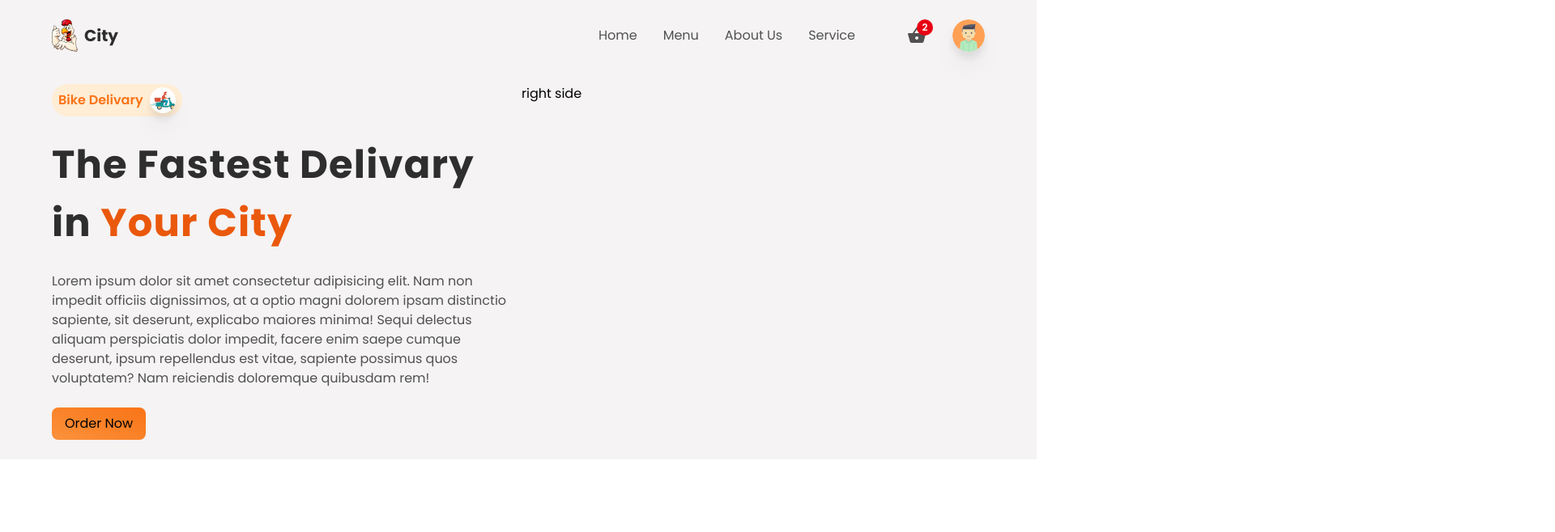
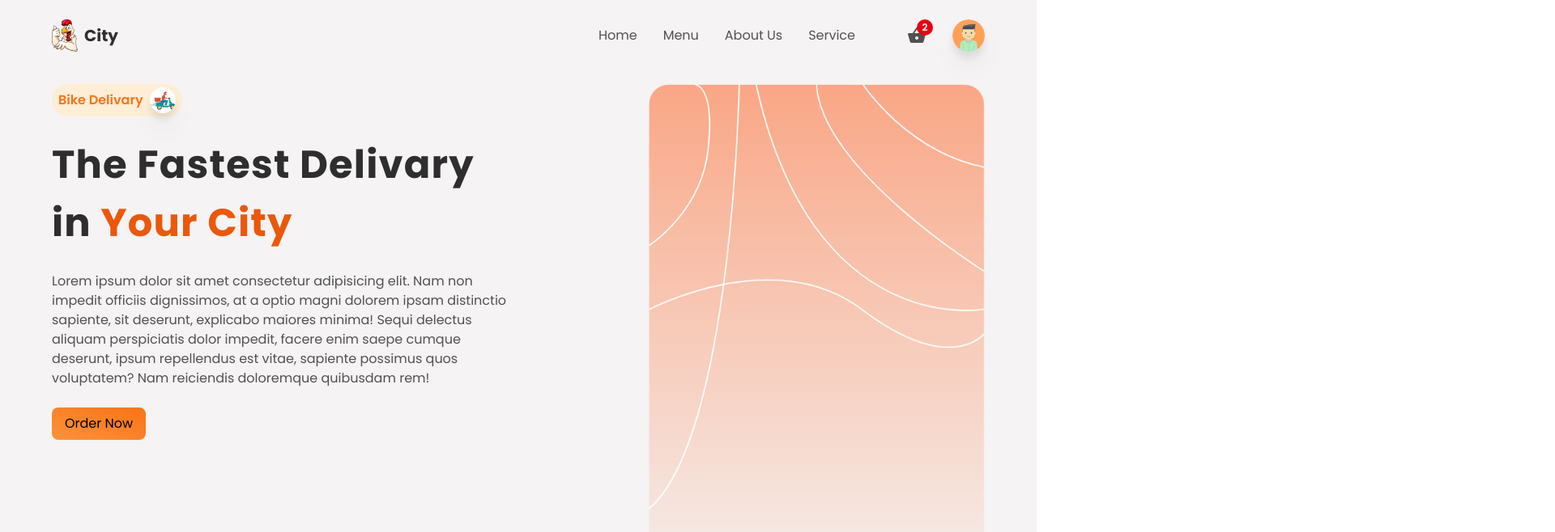
Before and after one commit to mamun060/react-redux-firebase-tailwind-restaurant-application, a React (Create React App) app: page / in a window 1280 px wide. Shown: the top 658 px of the page at 81% size, 1920 px wide, since content can reach past the window. Built offline with nearby package versions, Linux system fonts and the light colour scheme.

Commit message:
add home hero section

```diff
--- /dev/null
+++ b/src/components/HomeContainer.jsx
@@ -0,0 +1,43 @@
+import React from 'react'
+import delivary from '../img/delivery.png';
+import heroBg from '../img/heroBg.png'
+
+function HomeContainer() {
+  return (
+    <section className='grid grid-cols-1 md:grid-cols-2 gap-2 w-full' id='home'>
+
+            <div className='py-2 flex-1 flex flex-col items-start justify-start gap-6'>
+               <div className='flex items-center gap-2 justify-center bg-orange-100 px-2 py-1 rounded-full'>
+                    <p className='text-base text-orange-500 font-semibold'>Bike Delivary</p>
+                    <div className='w-8 h-8 bg-white rounded-full overflow-hidden drop-shadow-xl'>
+                        <img src={delivary} alt="" />
+                    </div>
+               </div>
+
+               <p className='text-[2.5rem] md:text-[3rem] font-bold tracking-wide text-headingColor'>The Fastest Delivary in {""}
+               <span className=' text-orange-600 text-[2rem] lg:text-[3rem]'>Your City</span>
+                </p>
+                <p className='text-base text-textColor text-center md:text-left'>
+                    Lorem ipsum dolor sit amet consectetur adipisicing elit.
+                    Nam non impedit officiis dignissimos, at a optio magni
+                    dolorem ipsam distinctio sapiente, sit deserunt, explicabo
+                    maiores minima! Sequi delectus aliquam perspiciatis dolor
+                    impedit, facere enim saepe cumque deserunt,
+                    ipsum repellendus est vitae, sapiente possimus quos voluptatem?
+                    Nam reiciendis doloremque quibusdam rem!
+                </p>
+
+                <button type='button' className=' bg-gradient-to-tr from-orange-400 to-orange-500 md:w-auto w-full
+                px-4 py-2 rounded-lg hover:shadow-lg transition-all ease-in-out duration-100'>Order Now</button>
+            </div>
+
+            <div className='py-2 flex-1 flex items-center'>
+                <img src={heroBg} alt="" className=' ml-auto h-420 w-full lg:w-auto lg:h-650' />
+                <div className=' w-full h-full absolute flex items-center justify-center'></div>
+            </div>
+
+        </section>
+  )
+}
+
+export default HomeContainer
--- a/src/components/MainContainer.jsx
+++ b/src/components/MainContainer.jsx
@@ -1,39 +1,11 @@
 import React from 'react';
-import delivary from '../img/delivery.png';
+import HomeContainer from './HomeContainer';
+
 
 const MainConatienr = () => {
     return (
-        <div className='grid grid-cols-1 md:grid-cols-2 gap-2'>
-
-            <div className='py-2 flex-1 flex flex-col items-start justify-start gap-6'>
-               <div className='flex items-center gap-2 justify-center bg-orange-100 px-2 py-1 rounded-full'>
-                    <p className='text-base text-orange-500 font-semibold'>Bike Delivary</p>
-                    <div className='w-8 h-8 bg-white rounded-full overflow-hidden drop-shadow-xl'>
-                        <img src={delivary} alt="" />
-                    </div>
-               </div>
-
-               <p className='text-[2.5rem] md:text-[3rem] font-bold tracking-wide text-headingColor'>The Fastest Delivary in {""}
-               <span className=' text-orange-600 text-[2rem] lg:text-[3rem]'>Your City</span>
-                </p>
-                <p className='text-base text-textColor text-center md:text-left'>
-                    Lorem ipsum dolor sit amet consectetur adipisicing elit.
-                    Nam non impedit officiis dignissimos, at a optio magni
-                    dolorem ipsam distinctio sapiente, sit deserunt, explicabo
-                    maiores minima! Sequi delectus aliquam perspiciatis dolor
-                    impedit, facere enim saepe cumque deserunt,
-                    ipsum repellendus est vitae, sapiente possimus quos voluptatem?
-                    Nam reiciendis doloremque quibusdam rem!
-                </p>
-
-                <button type='button' className=' bg-gradient-to-tr from-orange-400 to-orange-500 md:w-auto w-full
-                px-4 py-2 rounded-lg hover:shadow-lg transition-all ease-in-out duration-100'>Order Now</button>
-            </div>
-
-            <div className='py-2 flex-1'>
-                right side
-            </div>
-
+        <div className=' w-full h-auto flex flex-col items-center justify-center overflow-x-hidden'>
+            <HomeContainer />
         </div>
     );
 }
--- a/src/components/index.js
+++ b/src/components/index.js
@@ -1 +1,4 @@
 export { default as Header} from './Header';
+export { default as MainContainer} from './MainContainer';
+export { default as CreateContainer} from './CreateContainer';
+export { default as HomeContainer} from './HomeContainer';
```
